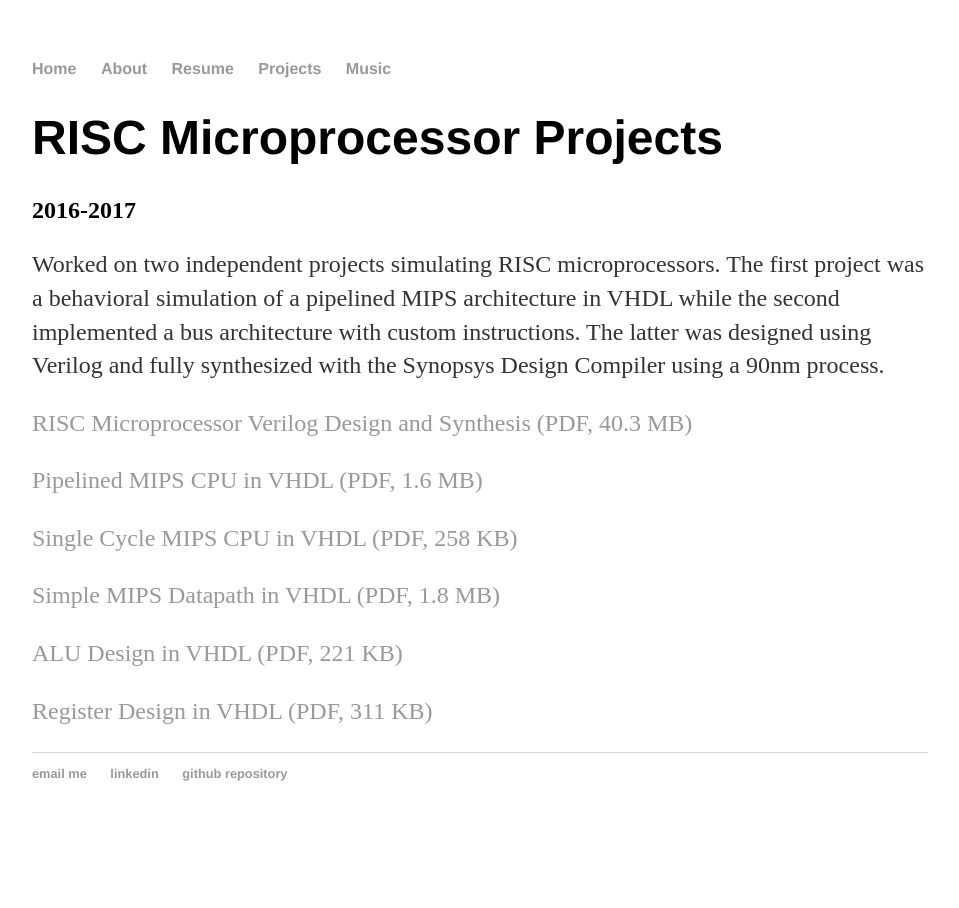
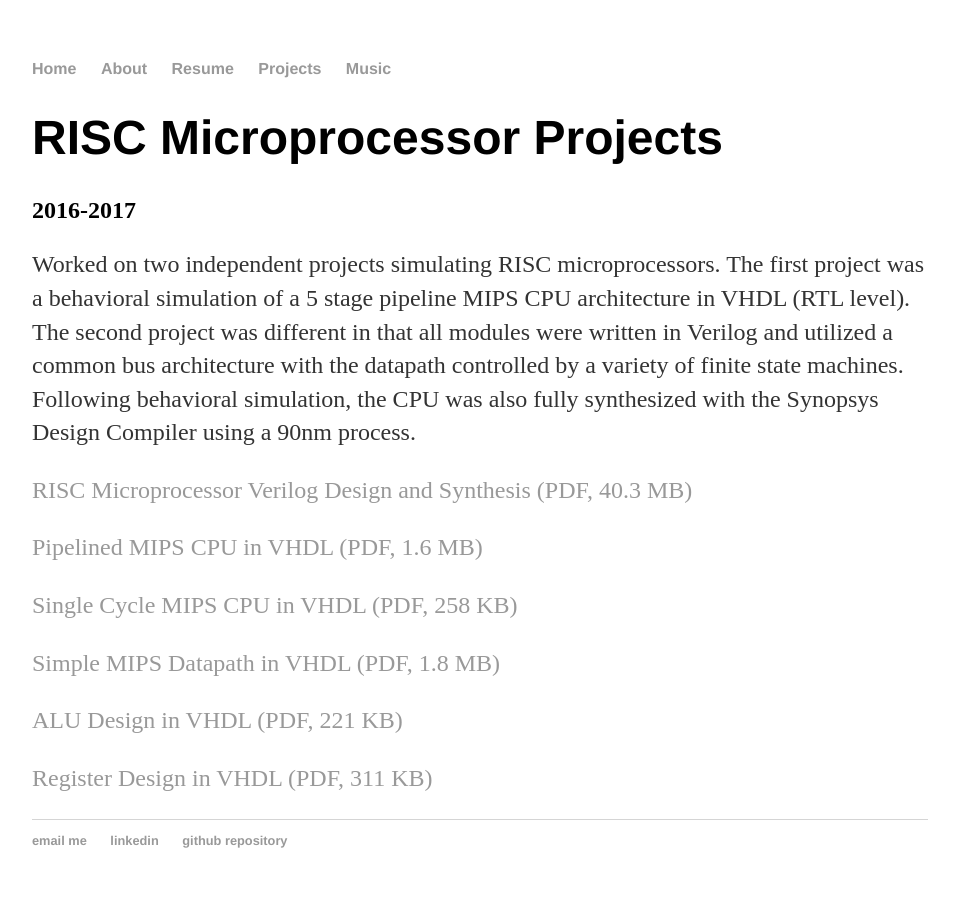
Before and after one commit to zackfravel/zackfravel.github.io, a Jekyll site: the page built from _posts/2017-04-21-RISC.md, in a window 1280 px wide. Shown: the whole page, without its empty margins (160-1119 px from the left). Built offline with Jekyll 4.4.1, drawn with Linux system fonts in a browser that asks for light colours.

Commit message:
Update 2017-04-21-RISC.md

```diff
--- a/_posts/2017-04-21-RISC.md
+++ b/_posts/2017-04-21-RISC.md
@@ -3,7 +3,7 @@ layout: post
 title: "RISC Microprocessor Projects"
 ---
 ## 2016-2017
-Worked on two independent projects simulating RISC microprocessors. The first project was a behavioral simulation of a pipelined MIPS architecture in VHDL while the second implemented a bus architecture with custom instructions. The latter was designed using Verilog and fully synthesized with the Synopsys Design Compiler using a 90nm process.
+Worked on two independent projects simulating RISC microprocessors. The first project was a behavioral simulation of a 5 stage pipeline MIPS CPU architecture in VHDL (RTL level). The second project was different in that all modules were written in Verilog and utilized a common bus architecture with the datapath controlled by a variety of finite state machines. Following behavioral simulation, the CPU was also fully synthesized with the Synopsys Design Compiler using a 90nm process.
 
 [RISC Microprocessor Verilog Design and Synthesis (PDF, 40.3 MB)](https://zackfravel.github.io/assets/pdf/RISC.pdf)
 
```
